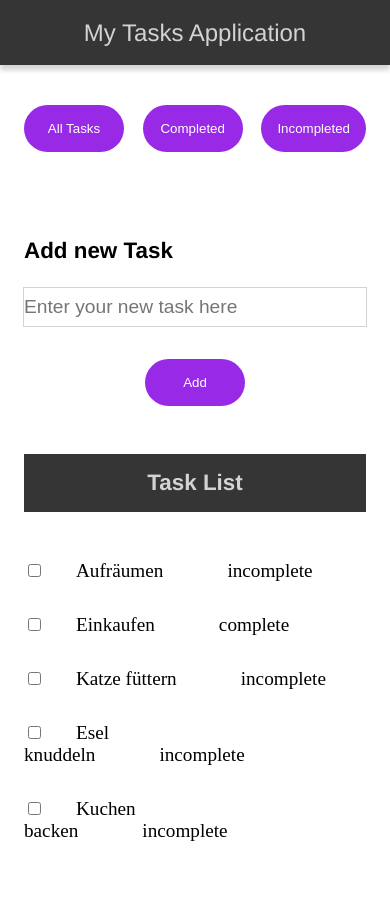
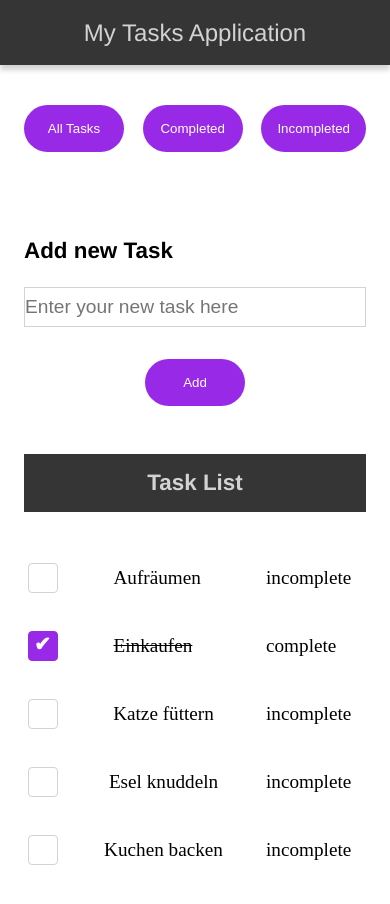
Before and after one commit to Madame-parker/myTasks_e, an Angular app: page / in a window 390 px wide. Shown: the top 904 px of the page. Built offline with nearby package versions, Linux system fonts and the light colour scheme.

Commit message:
build update task funktion in service and style some responsive for list-item-component

```diff
--- a/src/app/services/tasks.service.ts
+++ b/src/app/services/tasks.service.ts
@@ -1,15 +1,28 @@
 import { Injectable } from '@angular/core';
 import { tasks } from '../mock-data';
+import { Task } from '../models/task';
 
 @Injectable({
-  providedIn: 'root'
+  providedIn: 'root',
 })
 export class TasksService {
-  tasks = tasks
-  constructor() { }
+  tasks = tasks;
+  constructor() {}
 
-getAllTasks(){
-  return this.tasks
+  getAllTasks() {
+    return this.tasks;
+  }
+
+  updateTask(update: Task) {
+    let updatedTask = this.tasks.find((task: Task) => task.id === update.id);
+    if (updatedTask!.status === 'completed') {
+      updatedTask!.status = 'incompleted';
+    } else {
+      updatedTask!.status = 'completed';
+    }
+
+    let taskIndex = this.tasks.findIndex((task: Task) => task.id === update.id);
+    this.tasks.splice(taskIndex, 1)
+    this.tasks.splice(taskIndex, 0, updatedTask!)
+  }
 }
-
-}
--- a/src/app/task-list/task-list-item/task-list-item.component.css
+++ b/src/app/task-list/task-list-item/task-list-item.component.css
@@ -1,4 +1,7 @@
 .list-item{
+    display:flex;
+    justify-content: flex-start;
+    align-items:center;
     padding:1rem 0;
     font-size:1.2rem;
 }
@@ -7,3 +10,50 @@
     min-width:200px;
     padding:0 2rem;
 }
+
+input[type="checkbox"]{
+    display:flex;
+    justify-content: center;
+    align-items:center;
+    appearance: none;
+    width:30px;
+    height:30px;
+    border :1px solid lightgrey;
+    border-radius:4px;
+    cursor: pointer;
+    transition: all 0.225s ease-in-out;
+}
+
+input[type="checkbox"]:checked{
+    background-color: #982ae7; /* Violetter Hintergrund */
+    border-color: #982ae7;
+    position: relative;
+}
+
+input[type="checkbox"]:checked::after {
+    content: "✔";
+    color: white;
+    font-size: 20px;
+    font-weight: bold;
+    position: absolute;
+    top: 0px;
+    left: 5px;
+}
+
+.text-stroked{
+    text-decoration: line-through;
+}
+
+
+@media (max-width:600px){
+    .task-text{
+        min-width:100px;
+        text-align:left;
+        padding:0;
+    }
+
+    .list-item{
+        justify-content: space-between;
+        width:100%;
+    }
+}
--- a/src/app/task-list/task-list-item/task-list-item.component.html
+++ b/src/app/task-list/task-list-item/task-list-item.component.html
@@ -1,5 +1,5 @@
 <li class="list-item">
-    <input type="checkbox">
-    <span class="task-text">{{task().task}}</span>
-    <span class="task-text">{{task().status}}</span>
+    <input [checked]="task().checked" type="checkbox" (change)="toggleTask()">
+    <span [ngClass]="{'text-stroked': task().checked}" class="task-text">{{task().task}}</span>
+    <span class="task-text">{{taskStatus}}</span>
 </li>
--- a/src/app/task-list/task-list-item/task-list-item.component.ts
+++ b/src/app/task-list/task-list-item/task-list-item.component.ts
@@ -1,17 +1,28 @@
-import { Component, input } from '@angular/core';
+import { Component, input, output } from '@angular/core';
 import { Task } from '../../models/task';
+import { NgClass } from '@angular/common';
 
 @Component({
   selector: 'app-task-list-item',
-  imports: [],
+  imports: [
+    NgClass
+  ],
   templateUrl: './task-list-item.component.html',
   styleUrl: './task-list-item.component.css'
 })
 export class TaskListItemComponent {
 task = input.required<Task>()
+taskStatus!: string
+toggleTaskEvent = output()
+
+ngOnInit(){
+  this.taskStatus = this.task().status
+}
 
 
-ngOnInit(){
-  console.log(this.task())
+toggleTask(){
+  this.task().checked = !this.task().checked
+  this.task().checked ? this.taskStatus = "completed" : this.taskStatus = "incompleted"
+  this.toggleTaskEvent.emit()
 }
 }
--- a/src/app/task-list/task-list.component.html
+++ b/src/app/task-list/task-list.component.html
@@ -7,7 +7,7 @@
         <ul class="list-group">
             @if(tasks){
                 @for(task of tasks; track task.id){
-                    <app-task-list-item [task]="task"></app-task-list-item>
+                    <app-task-list-item style="width:100%;" [task]="task" (toggleTaskEvent)="changeTaskStatus(task)"></app-task-list-item>
                 }
             }
         </ul>
--- a/src/app/task-list/task-list.component.ts
+++ b/src/app/task-list/task-list.component.ts
@@ -1,6 +1,7 @@
 import { Component, inject, } from '@angular/core';
 import { TasksService } from '../services/tasks.service';
 import { TaskListItemComponent } from "./task-list-item/task-list-item.component";
+import { Task } from '../models/task';
 
 @Component({
   selector: 'app-task-list',
@@ -9,7 +10,12 @@ import { TaskListItemComponent } from "./task-list-item/task-list-item.component
   styleUrl: './task-list.component.css'
 })
 export class TaskListComponent {
-  tasks = inject(TasksService).getAllTasks()
+  taskService = inject(TasksService)
+  tasks = this.taskService.getAllTasks()
 
 
+
+  changeTaskStatus(task: Task){
+    this.taskService.updateTask(task)
+  }
 }
--- a/src/styles.css
+++ b/src/styles.css
@@ -1,4 +1,8 @@
 /* You can add global styles to this file, and also import other style files */
+
+*{
+    box-sizing: border-box;
+}
 
 body{
     padding:0;
```
